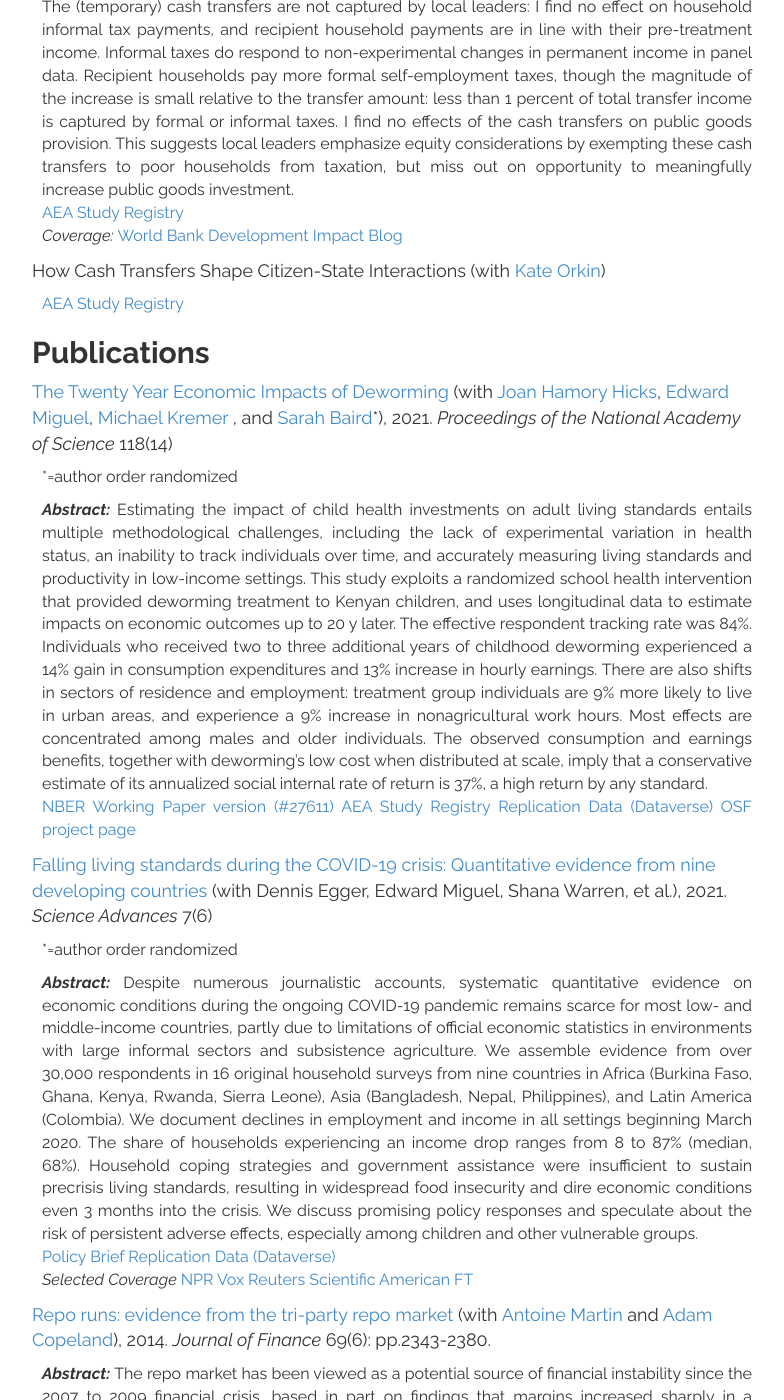
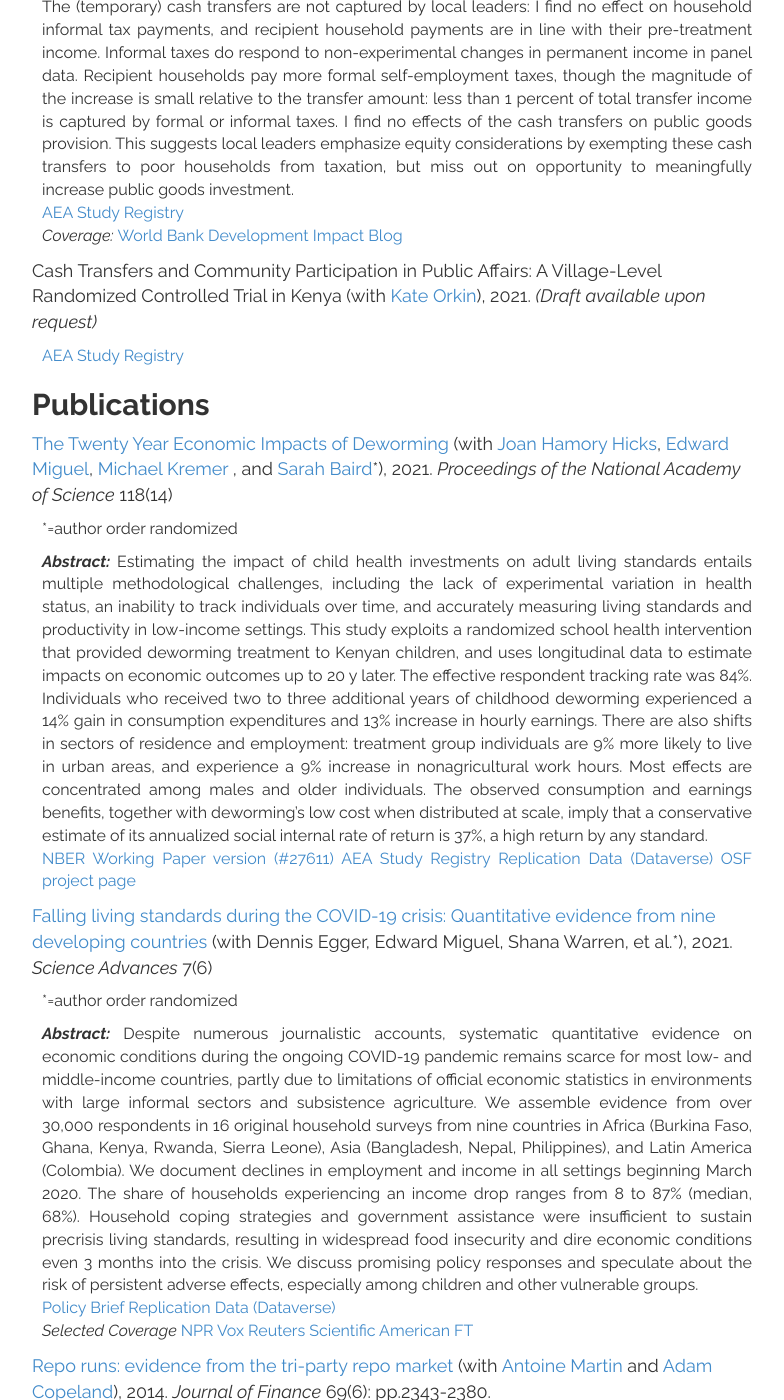
Before and after one commit to mwwalker/mwwalker.github.io, a Jekyll site: the page built from research/index.html, in a window 1280 px wide and 1400 px high, scrolled down 913 px. Shown: the whole window, without its empty margins (248-1032 px from the left). Built offline with Jekyll 4.4.1, drawn with Linux system fonts in a browser that asks for light colours.

Commit message:
Update index.html

```diff
--- a/research/index.html
+++ b/research/index.html
@@ -54,7 +54,9 @@ through the lens of a simple household optimization framework.
       <!--<a href="files/Local_PF_PAP_FINAL_with_Appendices_2016-02-12.pdf"> Pre-analysis plan </a> -->
 
 
-    <p style="font-size:18px"> How Cash Transfers Shape Citizen-State Interactions (with <a href="https://sites.google.com/site/kateorkin/home"> Kate Orkin</a>) </p>
+    <p style="font-size:18px"> Cash Transfers and Community Participation in Public Affairs: A Village-Level Randomized Controlled Trial in Kenya (with <a href="https://sites.google.com/site/kateorkin/home"> Kate Orkin</a>), 2021.
+  <em> (Draft available upon request) </em> </p>
+  </p>
      <p class="tab" style="text-align:justify">
     <!--   <b><i> Abstract: </i></b> How does a short-term spike in income from a cash transfer from a foreign NGO affect interactions between local politicians and households, both recipient and non-recipient? We have randomly allocated the roll-out of GiveDirectly’s unconditional cash transfer programme in two trials across 1,069 villages in Western Kenya. We test whether, as our qualitative work suggests, recipient households that receive a positive income shock make fewer requests for financial assistance from local politicians. We also explore the governance implications by investigating households’ political attitudes and changes in participation of communities in consultations about local public goods. Finally, we examine the effect of cash transfers on the behaviour of politicians: we expect them to only claim limited credit for the transfers, and will test whether they change their amount of private assistance to recipient and non-recipient households.
                 <br>
@@ -83,7 +85,7 @@ through the lens of a simple household optimization framework.
 
             </p>
 
- <p style="font-size:18px"> <a href="https://advances.sciencemag.org/content/7/6/eabe0997"> Falling living standards during the COVID-19 crisis: Quantitative evidence from nine developing countries </a> (with Dennis Egger, Edward Miguel, Shana Warren, et al.), 2021. <em>Science Advances </em> 7(6) </p>
+ <p style="font-size:18px"> <a href="https://advances.sciencemag.org/content/7/6/eabe0997"> Falling living standards during the COVID-19 crisis: Quantitative evidence from nine developing countries </a> (with Dennis Egger, Edward Miguel, Shana Warren, et al.*), 2021. <em>Science Advances </em> 7(6) </p>
             <p class="tab" style="text-align:justify">
               *=author order randomized
               <br>
```
